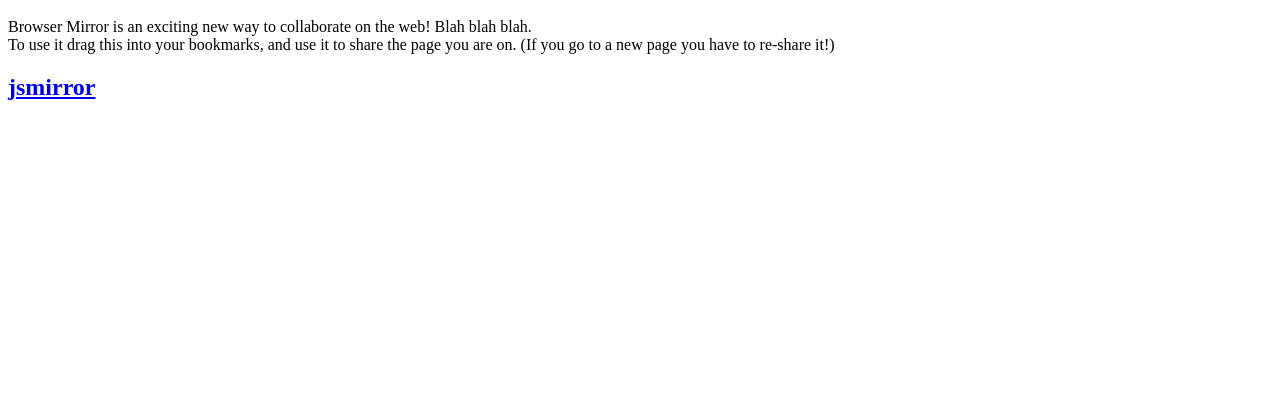
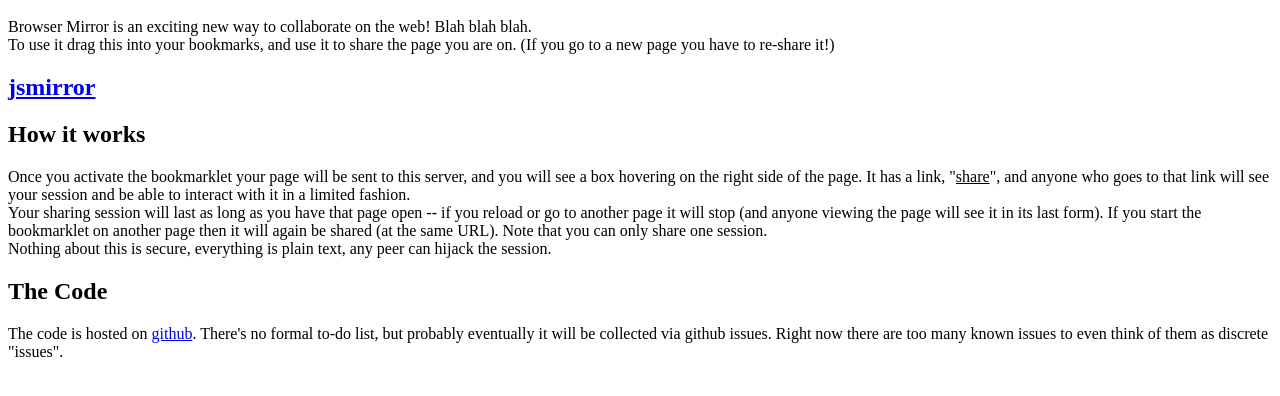
Before and after one commit to mozilla/browsermirror, a plain HTML site: page homepage.html in a window 1280 px wide. Shown: the part 48-444 px from the top of the page. Drawn offline with Linux system fonts and the light colour scheme.

Commit message:
added some more front-page notes

```diff
--- a/homepage.html
+++ b/homepage.html
@@ -27,5 +27,28 @@
 document.body.appendChild(s);
 })()
   -->
+
+  <h2>How it works</h2>
+
+  <div>Once you activate the bookmarklet your page will be sent to this server, and you will
+    see a box hovering on the right side of the page.  It has a link, "<u>share</u>", and
+    anyone who goes to that link will see your session and be able to interact with it in
+    a limited fashion.</div>
+
+  <div>Your sharing session will last as long as you have that page open -- if you reload
+    or go to another page it will stop (and anyone viewing the page will see it in its
+    last form).  If you start the bookmarklet on another page then it will again be shared
+    (at the same URL).  Note that you can only share one session.  </div>
+
+  <div>Nothing about this is
+    secure, everything is plain text, any peer can hijack the session.  </div>
+
+  <h2>The Code</h2>
+
+  <div>The code is hosted on <a href="https://github.com/ianb/browsermirror">github</a>.
+    There's no formal to-do list, but probably eventually it will be collected via
+    github issues.  Right now there are too many known issues to even think of them as
+    discrete "issues".</div>
+
  </body>
 </html>
--- a/jsmirror.js
+++ b/jsmirror.js
@@ -1309,6 +1309,8 @@
       break;
     }
     while (containsElement(pos, range.end)) {
+      // FIXME: at some point pos might be a TextNode that needs to be wrapped in
+      // a span.
       pos = pos.childNodes[0];
     }
     if (pos == range.end) {
```
